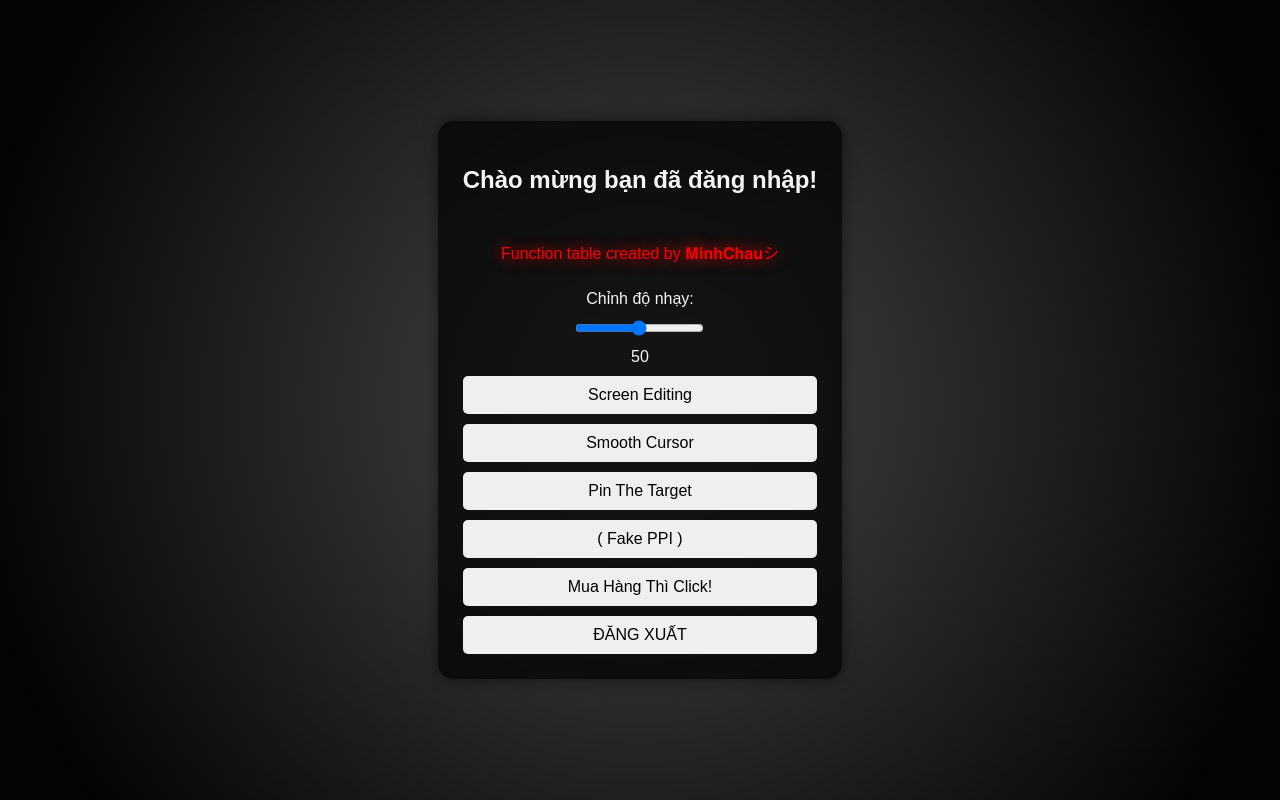
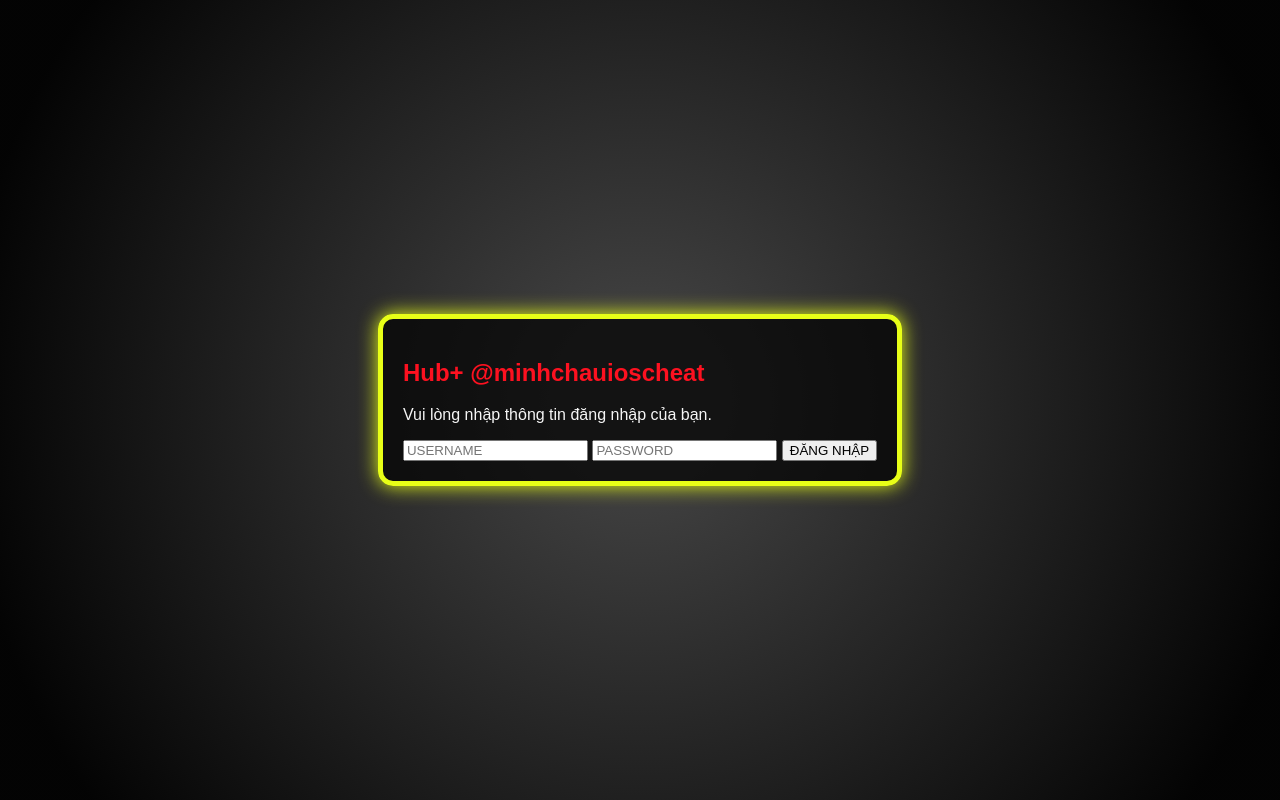
Before and after one commit to minhchauioscheatreal/menunguyenminhchau, a plain HTML site: page index.html in a window 1280 px wide. Both pictures are taken after a click on the button "ĐĂNG NHẬP". Drawn offline with Linux system fonts and the light colour scheme.

Commit message:
Update index.html

```diff
--- a/index.html
+++ b/index.html
@@ -36,40 +36,19 @@
             position: relative;
             padding: 20px;
             border-radius: 15px;
-            animation: borderColorChange 3s infinite;
             border: 5px solid transparent;
             box-shadow: 0 0 15px rgba(0, 0, 0, 0.5);
             background: rgba(0, 0, 0, 0.7);
+            animation: menuGlow 3s infinite alternate;
         }
 
-        .dashboard {
-            display: flex;
-            flex-direction: column;
-            align-items: center;
-            gap: 10px;
-        }
-
-        .dashboard button {
-            width: 100%;
-            padding: 10px;
-            font-size: 16px;
-            transition: all 0.3s ease;
-            border: none;
-            cursor: pointer;
-            border-radius: 5px;
-        }
-
-        .glowing-border {
-            animation: glowing 1s infinite alternate;
-        }
-
-        @keyframes glowing {
-            0% { box-shadow: 0 0 5px red, 0 0 10px orange, 0 0 15px yellow, 0 0 20px green, 0 0 25px blue, 0 0 30px indigo, 0 0 35px violet; }
-            100% { box-shadow: 0 0 10px violet, 0 0 15px indigo, 0 0 20px blue, 0 0 25px green, 0 0 30px yellow, 0 0 35px orange, 0 0 40px red; }
+        @keyframes menuGlow {
+            0% { border-color: cyan; box-shadow: 0 0 10px cyan; }
+            100% { border-color: yellow; box-shadow: 0 0 20px yellow; }
         }
 
         .rainbow-text {
-            animation: rainbowText 2s infinite linear;
+            animation: rainbowText 4s infinite linear;
         }
 
         @keyframes rainbowText {
@@ -84,18 +63,40 @@
         }
 
         .red-glow-text {
-            animation: redGlow 1s infinite alternate;
+            animation: redGlow 2s infinite alternate;
         }
 
         @keyframes redGlow {
             0% { color: darkred; text-shadow: 0 0 5px red; }
             100% { color: red; text-shadow: 0 0 15px red; }
         }
+
+        .error-message {
+            color: red;
+            display: none;
+            margin-top: 10px;
+        }
+
+        .dashboard {
+            display: flex;
+            flex-direction: column;
+            align-items: center;
+            gap: 10px;
+        }
     </style>
     <script>
         function login() {
-            document.getElementById('loginPanel').style.display = 'none';
-            document.getElementById('dashboard').style.display = 'flex';
+            const username = document.getElementById('Accessibility1').value;
+            const password = document.getElementById('ert-0192').value;
+            const errorMessage = document.getElementById('error-message');
+
+            if (username === "adminminhchau" && password === "ert-124k") {
+                errorMessage.style.display = 'none';
+                document.getElementById('loginPanel').style.display = 'none';
+                document.getElementById('dashboard').style.display = 'flex';
+            } else {
+                errorMessage.style.display = 'block';
+            }
         }
 
         function logout() {
@@ -119,12 +120,13 @@
         <div class="login-panel" id="loginPanel">
             <h2 class="rainbow-text">Hub+ @minhchauioscheat</h2>
             <p class="description">Vui lòng nhập thông tin đăng nhập của bạn.</p>
-            <input type="text" id="Accessibility1" class="input-field" placeholder="USERNAME">
-            <input type="password" id="ert-0192" class="input-field" placeholder="PASSWORD">
+            <input type="text" id="username" class="input-field" placeholder="USERNAME">
+            <input type="password" id="password" class="input-field" placeholder="PASSWORD">
             <button onclick="login()">ĐĂNG NHẬP</button>
+            <p id="error-message" class="error-message">Sai tài khoản hoặc mật khẩu. Vui lòng thử lại.</p>
         </div>
         <div class="dashboard" id="dashboard" style="display: none;">
-            <h2>Chào mừng bạn đã đăng nhập!</h2>
+            <h2 class="rainbow-text">Chào mừng bạn đã đăng nhập!</h2>
             <p class="red-glow-text">Function table created by 𝐌𝐢𝐧𝐡𝐂𝐡𝐚𝐮シ</p>
             <label for="sensitivity">Chỉnh độ nhạy:</label>
             <input type="range" id="sensitivity" min="1" max="100" value="50" onchange="updateSensitivity(this.value)">
```
